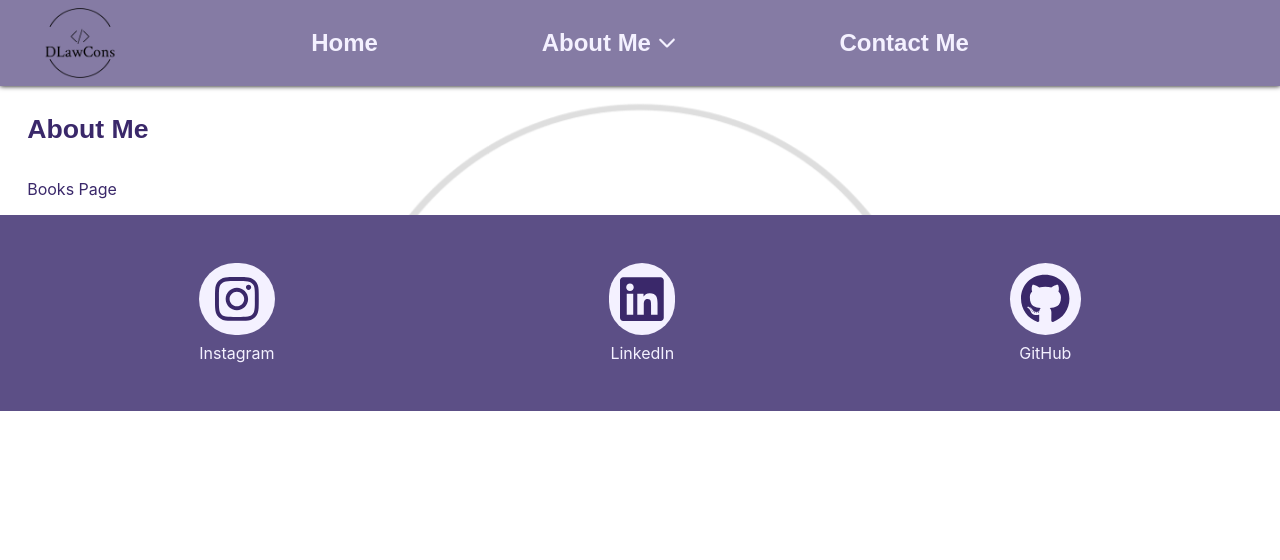
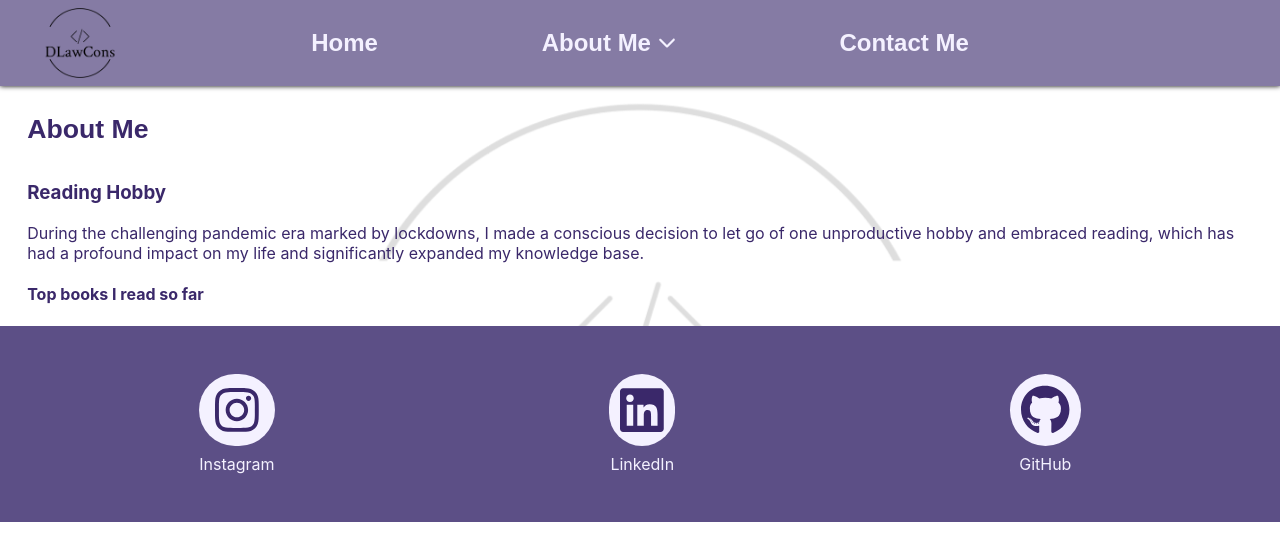
Before and after one commit to DanDaMan23/dan-personal-blog, a React (Create React App) app: page /aboutMe/books in a window 1280 px wide. Shown: the top 560 px of the page. Built offline with nearby package versions, Linux system fonts and the light colour scheme.

Commit message:
Created reading hobby page so far

```diff
--- a/src/App.tsx
+++ b/src/App.tsx
@@ -9,6 +9,7 @@ import ContactMePage from "./features/contact-me/page/contact-me.page"
 import useMediaQuery, { DeviceView } from "./hooks-utils/use-media-query"
 import NavigationBarDesktop from "./features/navigation-bar/desktop/navigation.desktop"
 import DeveloperJourney from "./features/about-me/developer_journey/developer-journey"
+import ReadingHobby from "./features/about-me/reading-hobby/reading-hobby"
 
 export default function App() {
   const { deviceView } = useMediaQuery()
@@ -28,7 +29,7 @@ export default function App() {
         <Route path='/' element={<HomePage />} />
         <Route path='aboutMe' element={<AboutMe />}>
           <Route path='webDevelopment' element={<DeveloperJourney />} />
-          <Route path='books' element={<>Books Page</>} />
+          <Route path='books' element={<ReadingHobby />} />
           <Route path='fitness' element={<>Fitness Page</>} />
           <Route path='boxing' element={<>Boxing Page</>} />
           <Route path='travel' element={<>Travel Page</>} />
--- /dev/null
+++ b/src/features/about-me/reading-hobby/reading-hobby.json
@@ -0,0 +1,17 @@
+{
+  "mainTitle": "Reading Hobby",
+  "mainDescription": "During the challenging pandemic era marked by lockdowns, I made a conscious decision to let go of one unproductive hobby and embraced reading, which has had a profound impact on my life and significantly expanded my knowledge base.",
+  "topBooks": {
+    "title": "Top books I read so far",
+    "extremeOwnership": {
+      "title": "Extreme Ownership",
+      "author": "Jocko Willink and Leif Babin",
+      "lessonLearned": "This book is about how military tactics can be applied in the business world and in our daily lives. It taught me how discipline works by doing the right things as opposed to doing what feels right. Another thing that I learned is to own up to my mistakes and overcome them as opposed to blaming everyone else. Overall, I learned how to take ownership of the things that happens in my life. "
+    },
+    "definingDecade": {
+      "title": "The Defining Decade",
+      "author": "Meg Jay, PHD",
+      "lessonLearned": "This book taught me how important my life in 20s and how my choices during those times will affect my 30s and so. It inspired me to cut off bad habits like scrolling through social media and how it can waste 1 or more hours of my day. 20s is the decade where I can learn and build myself up."
+    }
+  }
+}
--- /dev/null
+++ b/src/features/about-me/reading-hobby/reading-hobby.tsx
@@ -0,0 +1,15 @@
+import text from "./reading-hobby.json"
+
+import "./reading-hobby.scss"
+
+export default function ReadingHobby() {
+  return (
+    <div className='reading-hobby'>
+      <h3>{text.mainTitle}</h3>
+
+      <p>{text.mainDescription}</p>
+
+      <h4>{text.topBooks.title}</h4>
+    </div>
+  )
+}
```
Also changed, not shown: src/features/about-me/reading-hobby/photos/ExtremeOwnership.jpg (added), src/features/about-me/reading-hobby/photos/TheDefiningDecade.jpg (added), src/features/about-me/reading-hobby/reading-hobby.scss (added).
